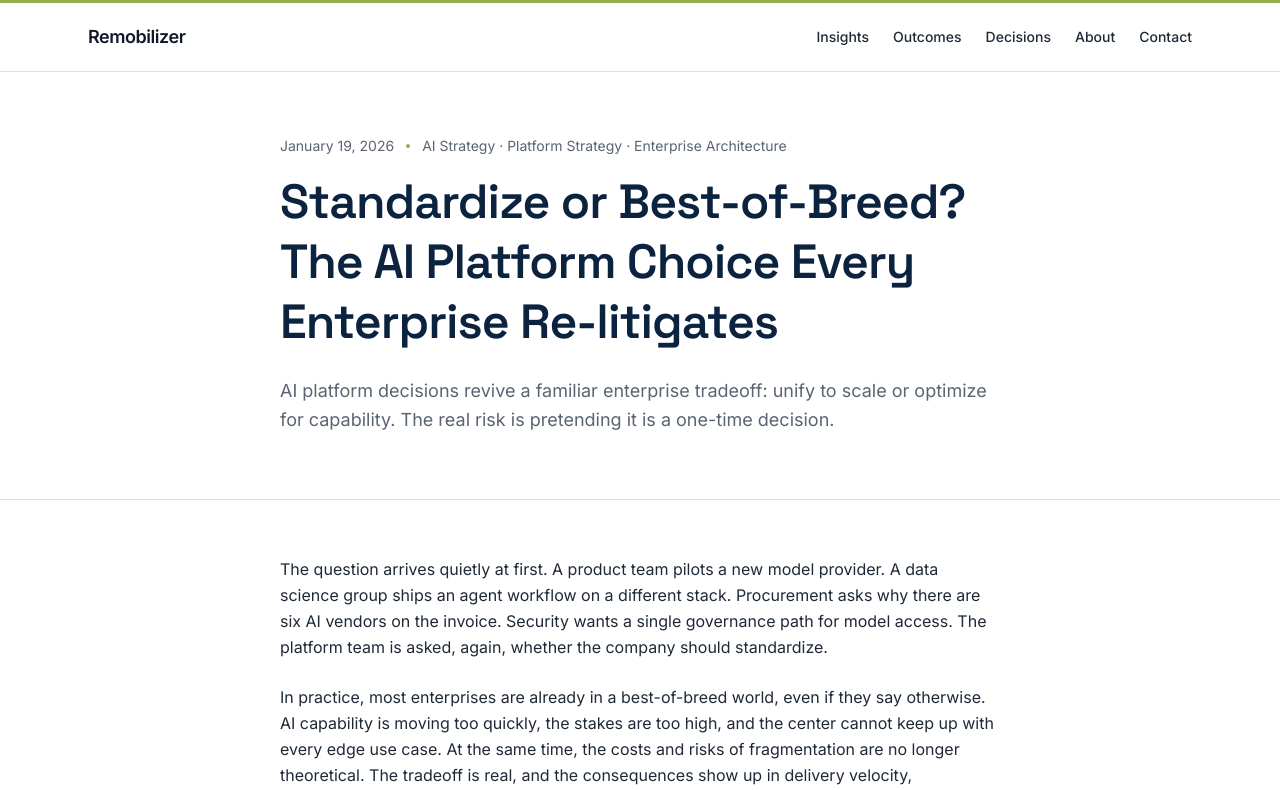
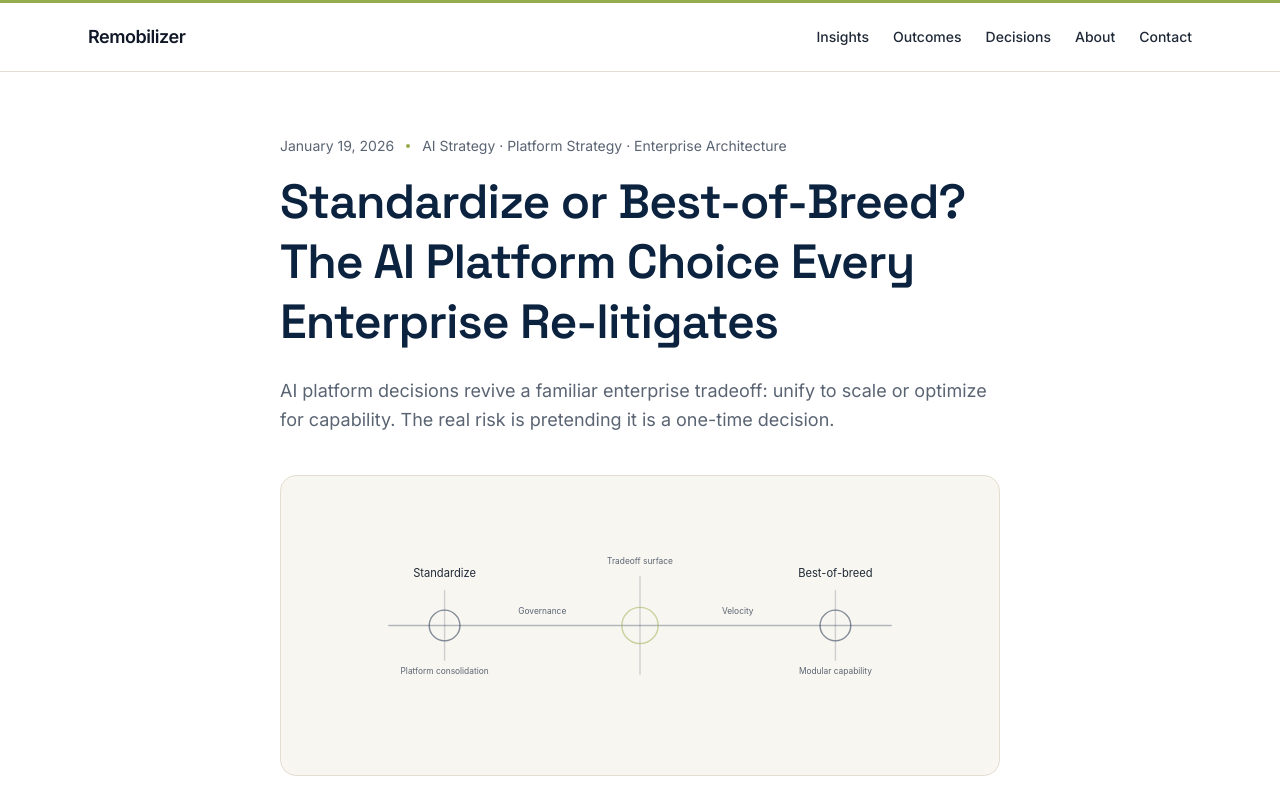
Before and after one commit to ziplabs/remobilizer, a Next.js app: page /insights/ai-platform-strategy-standardize-vs-best-of-breed in a window 1280 px wide. Shown: the top 790 px of the page. Built offline with nearby package versions, Linux system fonts and the light colour scheme.

Commit message:
Add editorial diagram to canonical Insight post

```diff
--- a/app/insights/[slug]/page.tsx
+++ b/app/insights/[slug]/page.tsx
@@ -36,6 +36,17 @@ export default async function InsightPage({ params }: InsightPageProps) {
     notFound();
   }
 
+  const diagram =
+    slug === "ai-platform-strategy-standardize-vs-best-of-breed"
+      ? {
+          src: "/insights/standardize-best-of-breed-a.svg",
+          altSrc: "/insights/standardize-best-of-breed-b.svg",
+          alt: "A tradeoff line showing standardize vs best-of-breed with governance and velocity forces.",
+          caption:
+            "Standardization consolidates control; best-of-breed preserves velocity and modular capability.",
+        }
+      : null;
+
   return (
     <div className="bg-[color:var(--background)]">
       <section className="border-b border-[color:var(--line)] bg-[color:var(--surface)]">
@@ -51,6 +62,21 @@ export default async function InsightPage({ params }: InsightPageProps) {
           <p className="mt-6 text-lg leading-relaxed text-[color:var(--muted)]">
             {insight.description}
           </p>
+          {diagram && (
+            <figure className="mt-10">
+              <div className="rounded-2xl border border-[color:var(--line)] bg-[color:var(--background)] p-4 sm:p-6">
+                <img
+                  src={diagram.src}
+                  alt={diagram.alt}
+                  className="h-auto w-full"
+                  loading="eager"
+                />
+              </div>
+              <figcaption className="mt-3 text-sm text-[color:var(--muted)]">
+                {diagram.caption}
+              </figcaption>
+            </figure>
+          )}
         </div>
       </section>
 
```
Also changed, not shown: public/insights/standardize-best-of-breed-a.svg (added), public/insights/standardize-best-of-breed-b.svg (added).
